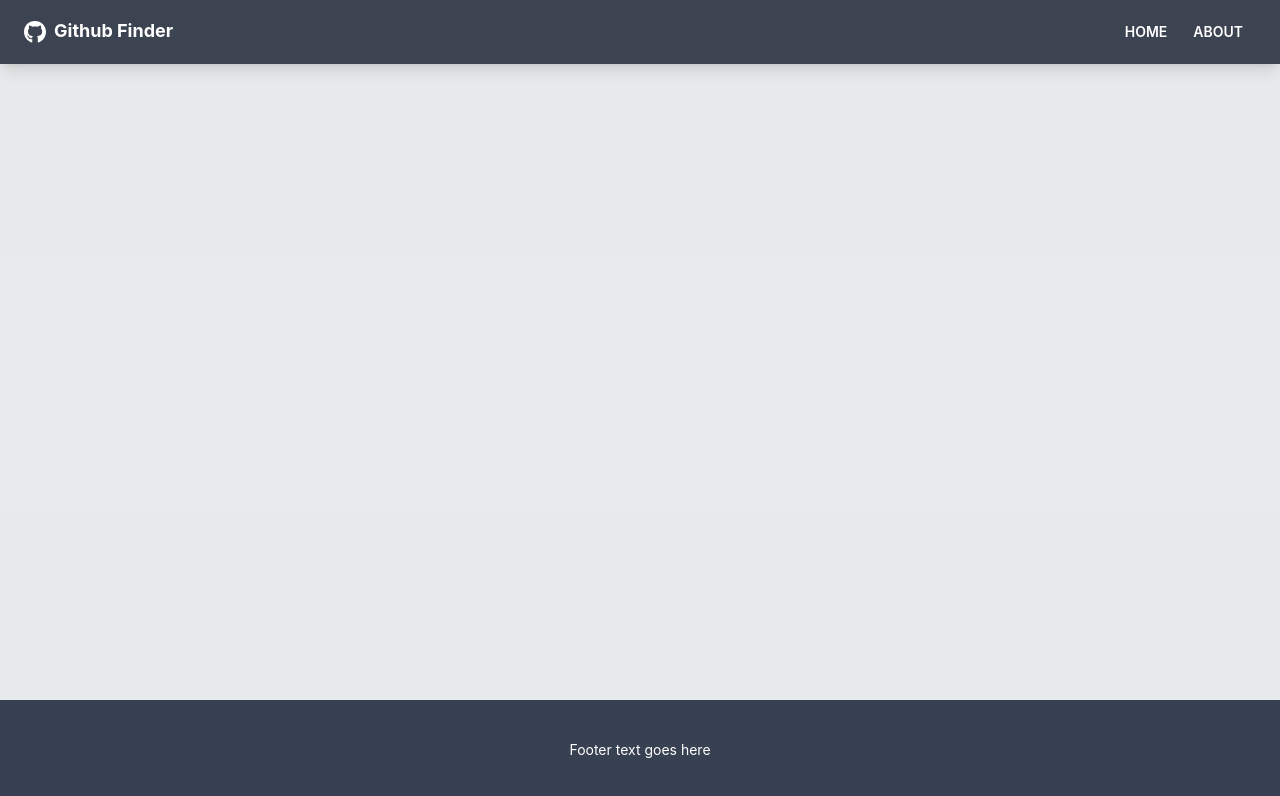
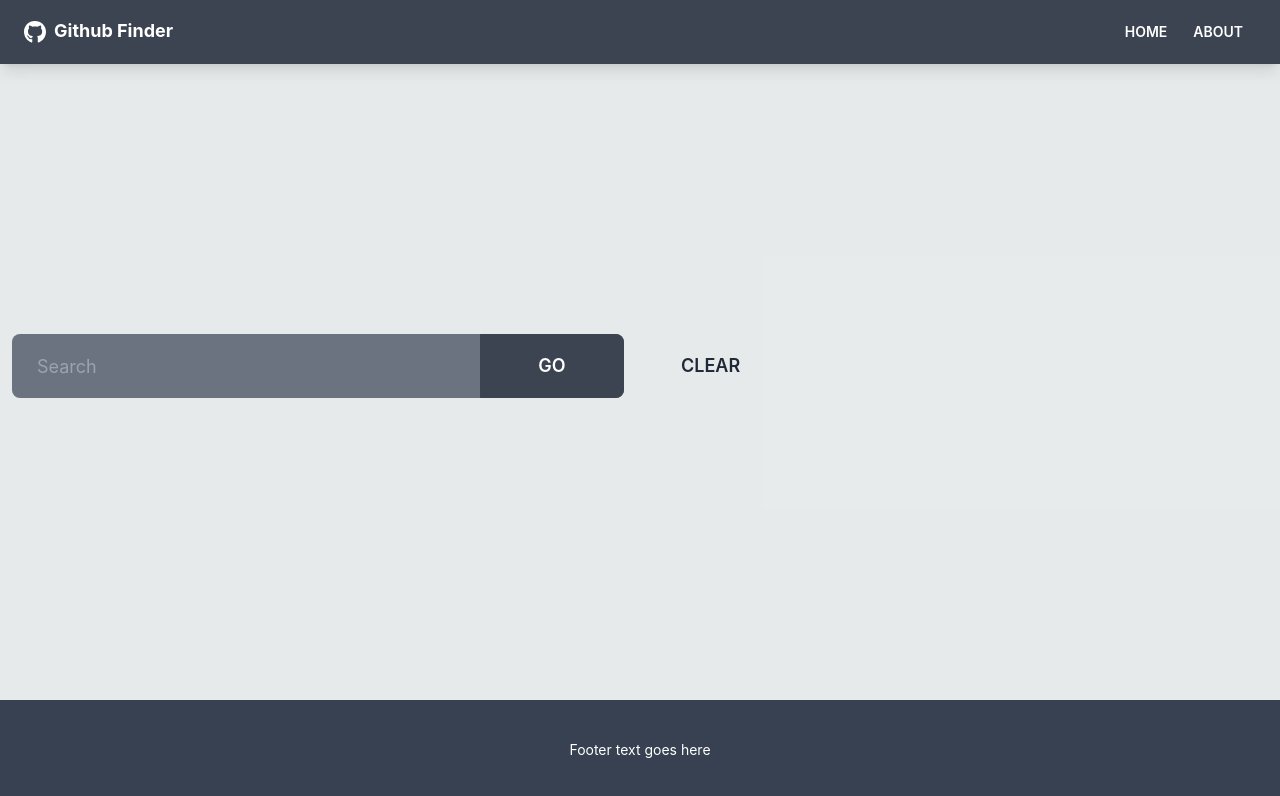
Before and after one commit to oscar-ct/react-github-finder, a React (Create React App) app: page / in a window 1280 px wide. Shown: the top 796 px of the page. Built offline with nearby package versions, Linux system fonts and the light colour scheme.

Commit message:
feat: created search component, styled form, added to home page

```diff
--- /dev/null
+++ b/src/components/users/UserSearch.jsx
@@ -0,0 +1,27 @@
+import React from 'react';
+
+const UserSearch = () => {
+    return (
+        <div className="grid grid-cols-1 xl:grids-cols-2 lg:grid-cols-2 md:grid-cols-2 mb-8 gap-8">
+            <div>
+                <form>
+                    <div className="form-control">
+                        <div className="relative">
+                            <input className="w-full pr-40 bg-gray-500 input input-lg text-white" placeholder="Search"
+                            />
+                            <button className="absolute top-0 right-0 rounded-l-none w-36 btn btn-lg">
+                                Go
+                            </button>
+                        </div>
+                    </div>
+
+                </form>
+            </div>
+            <div>
+                <button className="btn btn-ghost btn-lg">Clear</button>
+            </div>
+        </div>
+    );
+};
+
+export default UserSearch;
--- a/src/pages/Home.jsx
+++ b/src/pages/Home.jsx
@@ -1,9 +1,11 @@
 import UserResults from "../components/users/UserResults";
+import UserSearch from "../components/users/UserSearch";
 
 
 const Home = () => {
     return (
         <>
+            <UserSearch/>
             <UserResults/>
         </>
     );
```
